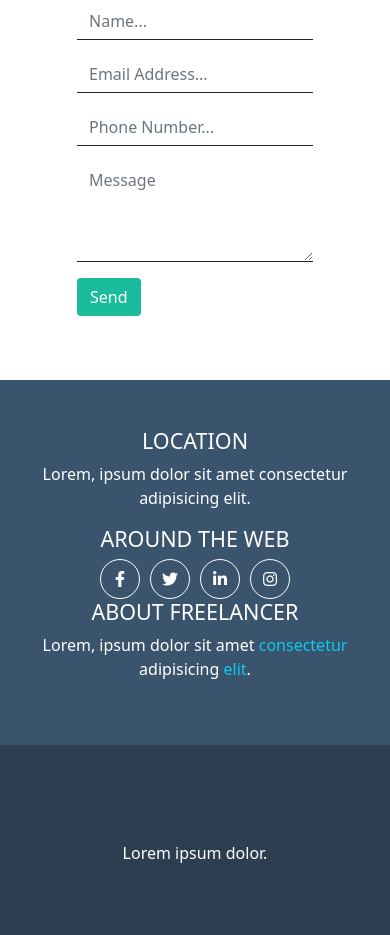
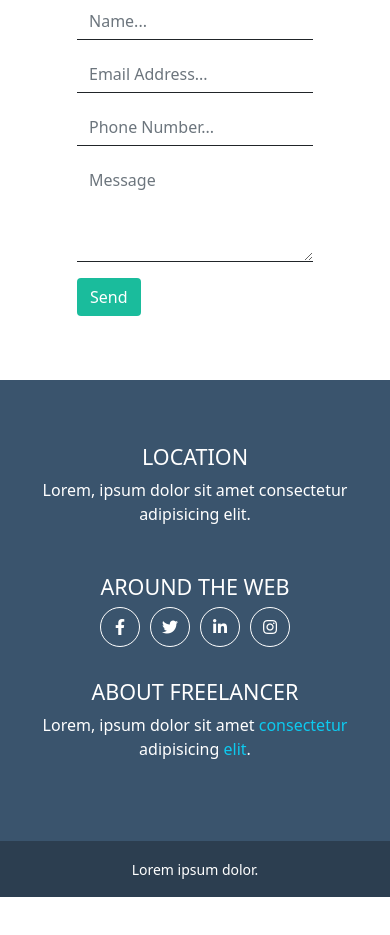
Before and after one commit to didebbo/html-css-bootstrap-freelancer, a plain HTML site: page index.html in a window 390 px wide. Shown: the part 3489-4424 px from the top of the page. After the commit the page ends 4386 px from the top, so only its background shows below. Drawn offline with nearby package versions, Linux system fonts and the light colour scheme.

Commit message:
aggiunto footer bottom

```diff
--- a/css/style.css
+++ b/css/style.css
@@ -166,7 +166,5 @@ footer .top .info .icons i {
 
 footer .bottom{
     background-color: #2C3E50;
-    padding: 96px 0;
-    text-align: center;
 }
 /* /FOOTER */
--- a/index.html
+++ b/index.html
@@ -254,7 +254,7 @@
             <div class="container">
                 <div class="row py-5 justify-content-center text-center">
 
-                    <div class="col-12 col-sm-4">
+                    <div class="col-12 col-md-4 py-3 py-md-0">
                         <div class="info">
                             <h4>
                                 LOCATION
@@ -265,7 +265,7 @@
                         </div>
                     </div>
 
-                    <div class="col-12 col-sm-4">
+                    <div class="col-12 col-md-4 py-3 py-md-0">
                         <div class="info">
                             <h4>
                                 AROUND THE WEB
@@ -279,7 +279,7 @@
                             </div>
                         </div>
                     </div>
-                    <div class="col-12 col-sm-4">
+                    <div class="col-12 col-md-4 py-3 py-md-0">
                         <div class="info">
                             <h4>
                                 ABOUT FREELANCER
@@ -297,11 +297,11 @@
 
         <div class="bottom">
             <div class="container">
-                <div class="row">
-                    <div class="col-12">
-                        <div class="info">
+                <div class="row py-3">
+                    <div class="col-12 text-center">
+                        <small>
                             Lorem ipsum dolor.
-                        </div>
+                        </small>
                     </div>
                 </div>
             </div>
```
